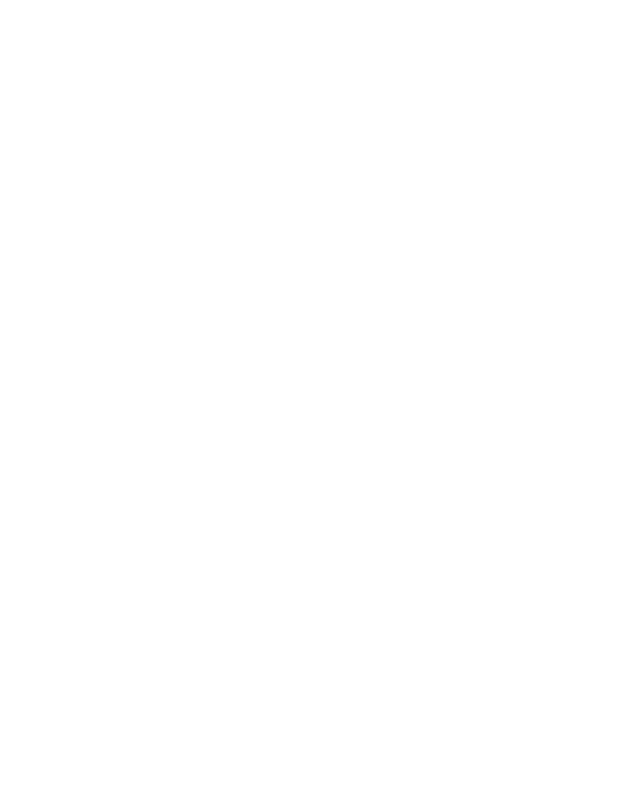
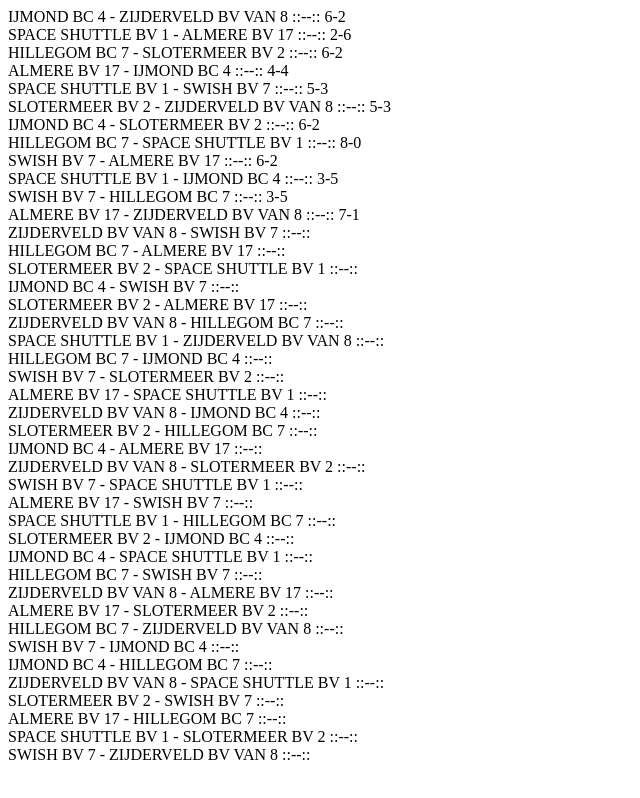
Before and after one commit to SandervWickeren/Club_Competition, a plain HTML site: page index.html in a window 1280 px wide. Shown: the whole page, without its empty margins (0-640 px from the left). Drawn offline with nearby package versions, Linux system fonts and the light colour scheme.

Commit message:
Shows games and scores

```diff
--- a/index.html
+++ b/index.html
@@ -2,15 +2,34 @@
 <script src="https://code.jquery.com/jquery-3.2.1.min.js"></script>
 
 <script>
+var test;
+
 $().ready(function(){
     $.getJSON( "./data.json", function( data ) {
     console.log(data);
-    $("#test").html(data["Team 7"]);
+    test = data["Team 7"][0]['matches'];
+    console.log(data["Team 7"][0]);
+    $("#test").html(data);
+    loadmatches();
   });
 });
+
+function loadmatches(){
+    var table = document.getElementById('test');
+    var tableContent = document.getElementById('test').innerHTML;
+    var tableContent = '';
+
+    for (var i=0; i<test.length;i++) {
+            tableContent += '<div id="tableDiv"><table><tr>' + test[i].home + " - " + test[i].away + " ::--:: " + test[i].score +  '</tr>';
+            console.log(test[i]);
+    }
+
+    tableContent += '</table></div>';
+    table.innerHTML = tableContent;
+}
 </script>
 
 <body>
-<p id="test"> Hello world </p>
+<div id="test"></div>
 </body>
 </html>
```
